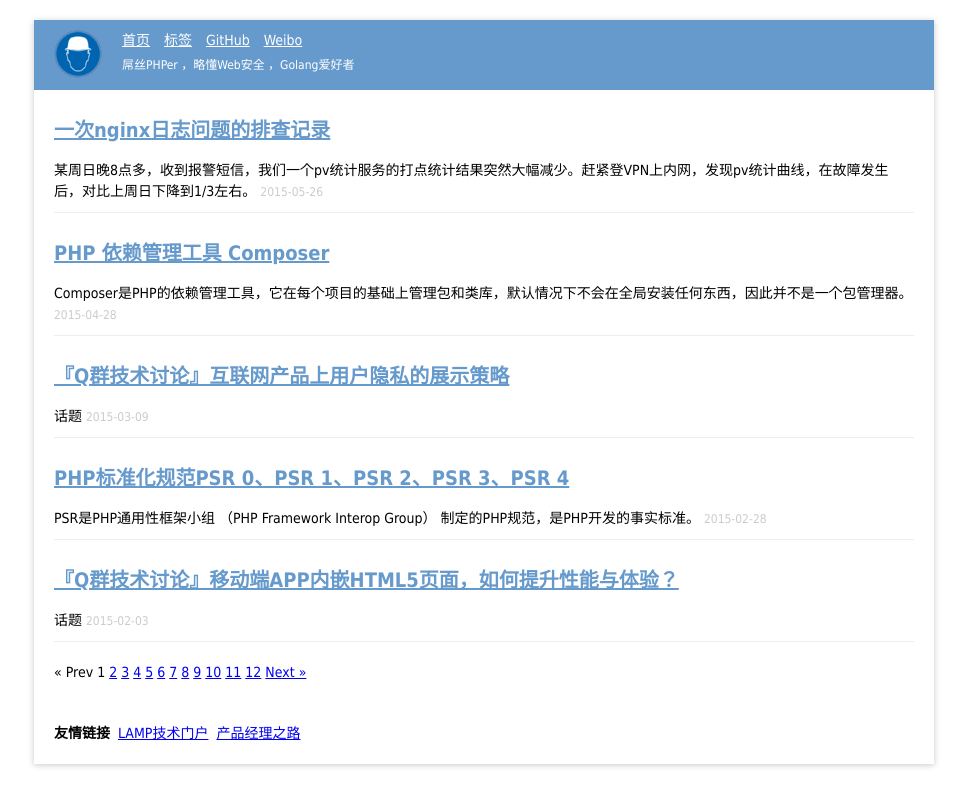
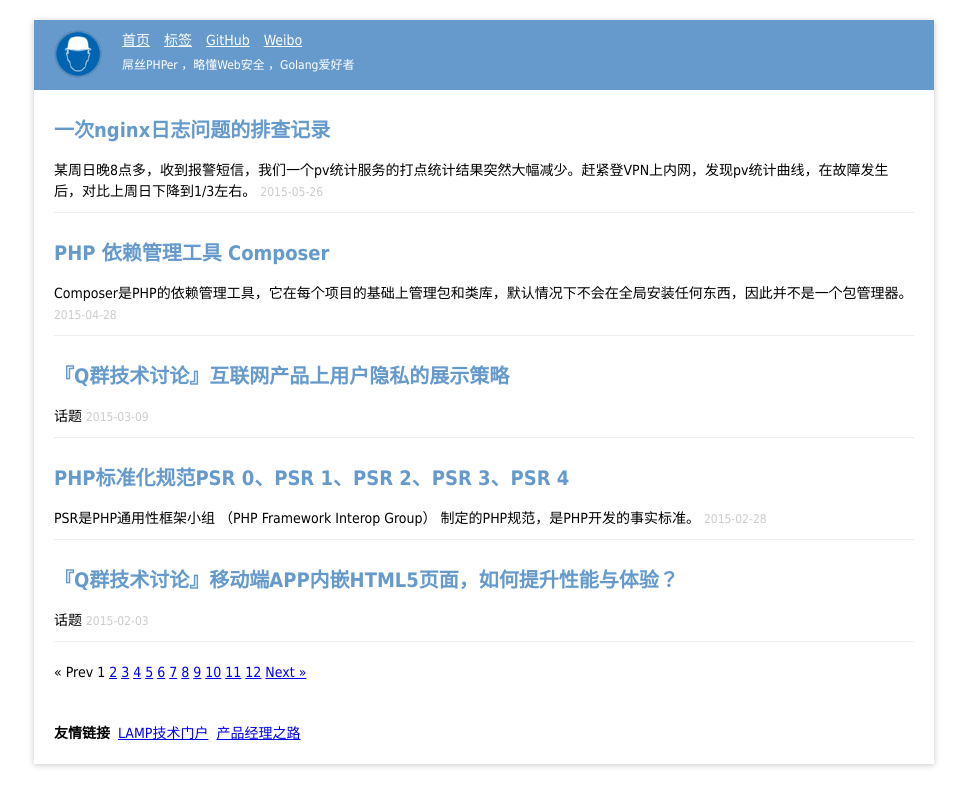
Before and after one commit to tabalt/tabalt.github.io, a Jekyll site: the page built from index.html, in a window 1280 px wide. Shown: the top 806 px of the page, without its empty margins (156-1123 px from the left). Built offline with Jekyll 4.4.1, drawn with Linux system fonts in a browser that asks for light colours; Markdown is read by kramdown in place of the engine named in the settings; the list of posts is cut into pages by our own code; comment, search, counter and statistics services are not loaded.

Commit message:
update style

```diff
--- a/static/css/style.css
+++ b/static/css/style.css
@@ -105,8 +105,8 @@ ul li.inline{ display:inline;}
 
 .post-item { }
 .post-title {  }
-.post-title h2{ line-height: 40px; text-decoration: none; font-size:20px;}
-.post-title h2 a { color: #669ACC; }
+.post-title h2{ line-height: 40px; }
+.post-title h2 a { color: #669ACC; text-decoration: none; font-size:20px;}
 .post-content { }
 .post-separate { border-bottom:1px dashed #ccc; padding: 10px 0;}
 .post-item  .time { color:#ccc;}
```
